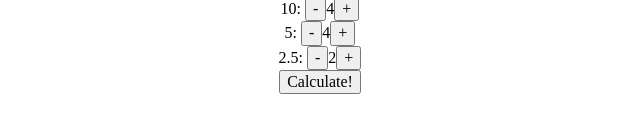
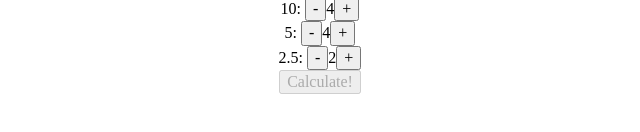
Before and after one commit to billyjacoby/plate-calculator, a React (Create React App) app: page / in a window 1280 px wide. Shown: the part 526-658 px from the top of the page, without its empty margins (320-960 px from the left). Built offline with nearby package versions, Linux system fonts and the light colour scheme.

Commit message:
changed button to disabled if no desired weight entered

```diff
--- a/src/App.js
+++ b/src/App.js
@@ -50,16 +50,14 @@ function App() {
   });
 
   function clickCalculate() {
-    if (desiredWeight) {
     setResults(
       calculateWeights({
         desiredWeight,
-          barWeight,
+        barWeight: barWeight || 0,
         // Interesting that passing in the actual object here changes it
         plateInventory: { ...plateInventory },
       })
     );
-    }
   }
 
   return (
@@ -127,7 +125,11 @@ function App() {
         {results ? (
           <>
             <h3>Plates needed:</h3>
-            <button type="button" onClick={clickCalculate}>
+            <button
+              type="button"
+              onClick={clickCalculate}
+              disabled={!desiredWeight}
+            >
               re-Calculate!
             </button>
             <div>
@@ -145,7 +147,11 @@ function App() {
             {console.log(JSON.stringify(results))}
           </>
         ) : (
-          <button type="button" onClick={clickCalculate}>
+          <button
+            type="button"
+            onClick={clickCalculate}
+            disabled={!desiredWeight}
+          >
             Calculate!
           </button>
         )}
```
Lines whose indentation alone changed are shown as unchanged.
